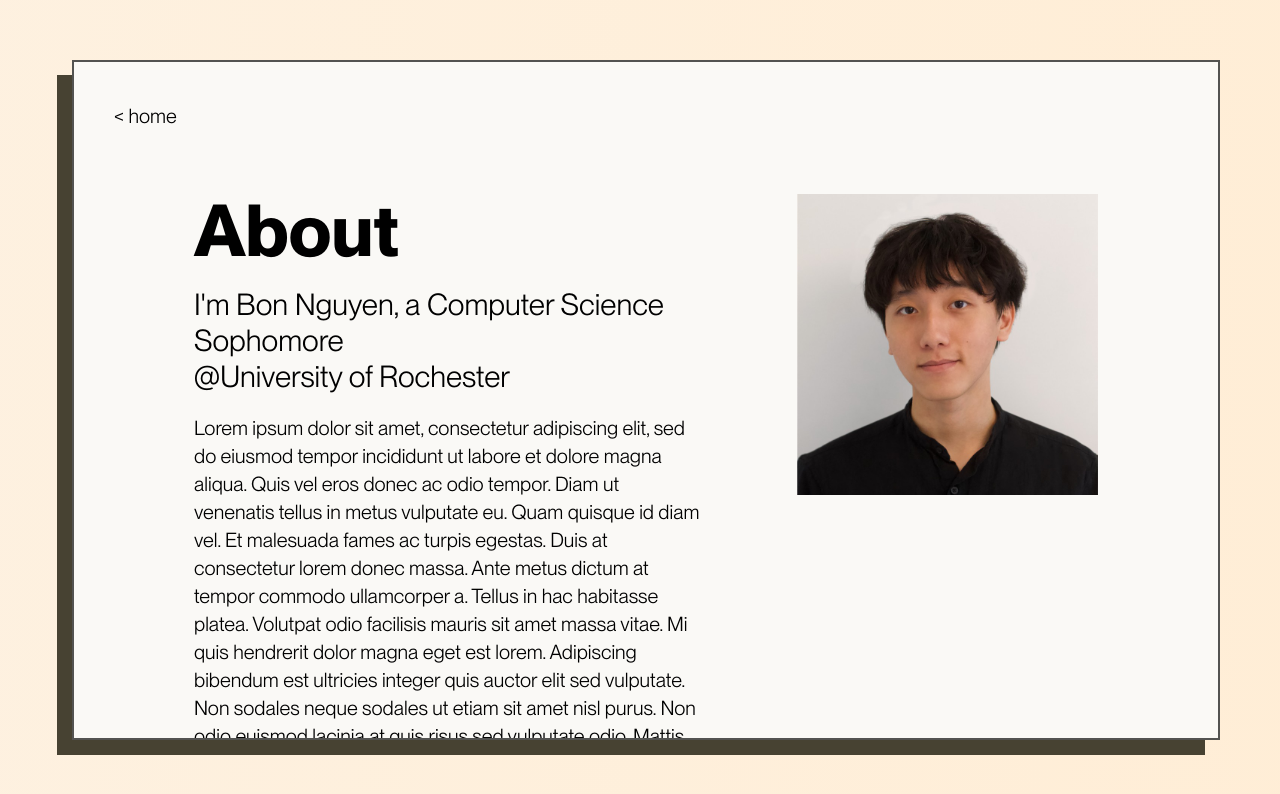
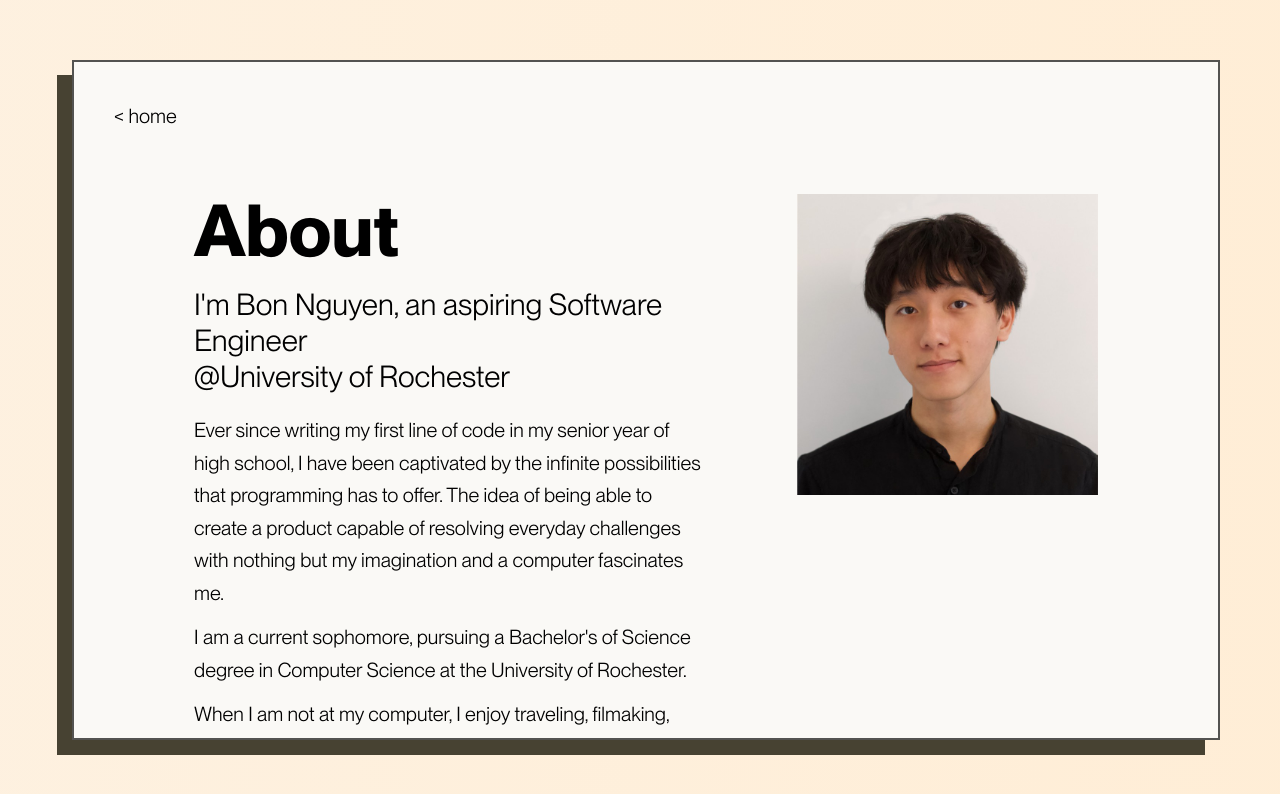
Before and after one commit to anhxknguyen/Portfolio, a React (Vite) app: page /#/about in a window 1280 px wide. Shown: the top 794 px of the page. Built offline with nearby package versions, Linux system fonts and the light colour scheme.

Commit message:
draft about page

```diff
--- a/src/Components/Intro.jsx
+++ b/src/Components/Intro.jsx
@@ -7,7 +7,7 @@ const Intro = () => {
         Bon <br /> Nguyen
       </h1>
       <h2 className="text-lg md:text-2xl text-darkGray">
-        Full-Stack Software Engineer
+        Aspiring Full-Stack Software Engineer
       </h2>
     </div>
   );
--- a/src/Pages/About.jsx
+++ b/src/Pages/About.jsx
@@ -36,25 +36,24 @@ const About = () => {
         >
           <h1 className="font-neueBold text-3xl lg:text-7xl">About</h1>
           <h2 className="text-lg text-center lg:text-start sm:text-2xl lg:text-3xl">
-            I'm Bon Nguyen, a Computer Science Sophomore <br></br>@University of
-            Rochester
+            I'm Bon Nguyen, an aspiring Software Engineer <br></br>@University
+            of Rochester
           </h2>
-          <div className="flex flex-col sm:text-lg xl:text-xl gap-2">
-            <p>
-              Lorem ipsum dolor sit amet, consectetur adipiscing elit, sed do
-              eiusmod tempor incididunt ut labore et dolore magna aliqua. Quis
-              vel eros donec ac odio tempor. Diam ut venenatis tellus in metus
-              vulputate eu. Quam quisque id diam vel. Et malesuada fames ac
-              turpis egestas. Duis at consectetur lorem donec massa. Ante metus
-              dictum at tempor commodo ullamcorper a. Tellus in hac habitasse
-              platea. Volutpat odio facilisis mauris sit amet massa vitae. Mi
-              quis hendrerit dolor magna eget est lorem. Adipiscing bibendum est
-              ultricies integer quis auctor elit sed vulputate. Non sodales
-              neque sodales ut etiam sit amet nisl purus. Non odio euismod
-              lacinia at quis risus sed vulputate odio. Mattis aliquam faucibus
-              purus in massa tempor nec feugiat. Arcu non sodales neque sodales
-              ut etiam sit amet. In dictum non consectetur a erat nam at lectus.
-              Blandit aliquam etiam erat velit scelerisque in.
+          <div className="flex flex-col sm:text-lg xl:text-xl gap-3">
+            <p className="leading-relaxed">
+              Ever since writing my first line of code in my senior year of high
+              school, I have been captivated by the infinite possibilities that
+              programming has to offer. The idea of being able to create a
+              product capable of resolving everyday challenges with nothing but
+              my imagination and a computer fascinates me.
+            </p>
+            <p className="leading-relaxed">
+              I am a current sophomore, pursuing a Bachelor's of Science degree
+              in Computer Science at the University of Rochester.
+            </p>
+            <p className="leading-relaxed">
+              When I am not at my computer, I enjoy traveling, filmaking, and
+              hanging out with friends!
             </p>
           </div>
         </motion.div>
--- a/src/Pages/Home.jsx
+++ b/src/Pages/Home.jsx
@@ -3,7 +3,7 @@ import Navbar from "../Components/Navbar";
 import Intro from "../Components/Intro";
 import Contact from "../Components/Contact";
 import { motion } from "framer-motion";
-import monkey from "../images/icon.png";
+import monkey from "../images/monkey.gif";
 
 const Home = () => {
   return (
--- a/tailwind.config.js
+++ b/tailwind.config.js
@@ -70,34 +70,9 @@ export default {
           "50%": { backgroundPosition: "100% 50%" },
           "100%": { backgroundPosition: "0% 50%" },
         },
-        fadeInRight: {
-          "0%": { opacity: 0, transform: "translateX(-20px)" },
-          "100%": { opacity: 1, transform: "translateX(0px)" },
-        },
-        fadeInLeft: {
-          "0%": { opacity: 0, transform: "translateX(20px)" },
-          "100%": { opacity: 1, transform: "translateX(0px)" },
-        },
-        fadeIn: {
-          "0%": { opacity: 0 },
-          "100%": { opacity: 1 },
-        },
-        fadeOut: {
-          "0%": { opacity: 1 },
-          "100%": { opacity: 0 },
-        },
       },
       animation: {
         gradient: "gradient 15s ease infinite",
-        fadeInRightFast: "fadeInRight 0.75s ease-in-out",
-        fadeInRightMed: "fadeInRight 1s ease-in-out",
-        fadeInRightSlow: "fadeInRight 1.25s ease-in-out",
-        fadeInLeftFast: "fadeInLeft 0.75s ease-in-out",
-        fadeInLeftMed: "fadeInLeft 1s ease-in-out",
-        fadeInLeftSlow: "fadeInLeft 1.25s ease-in-out",
-        fadeInFast: "fadeIn 0.75s ease-in-out",
-        fadeInMed: "fadeIn 1s ease-in-out",
-        fadeInSlow: "fadeIn 1.25s ease-in-out",
       },
     },
   },
```
Also changed, not shown: src/images/monkey.gif (added).
